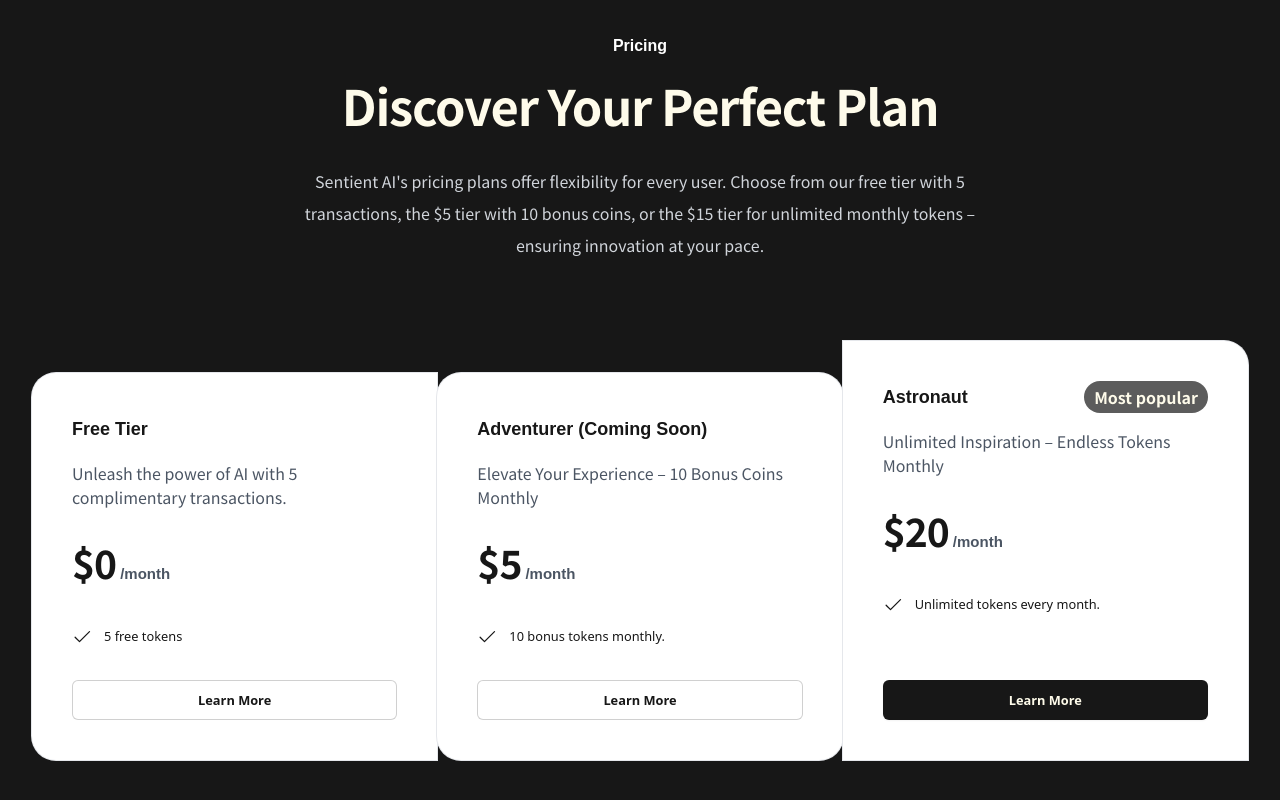
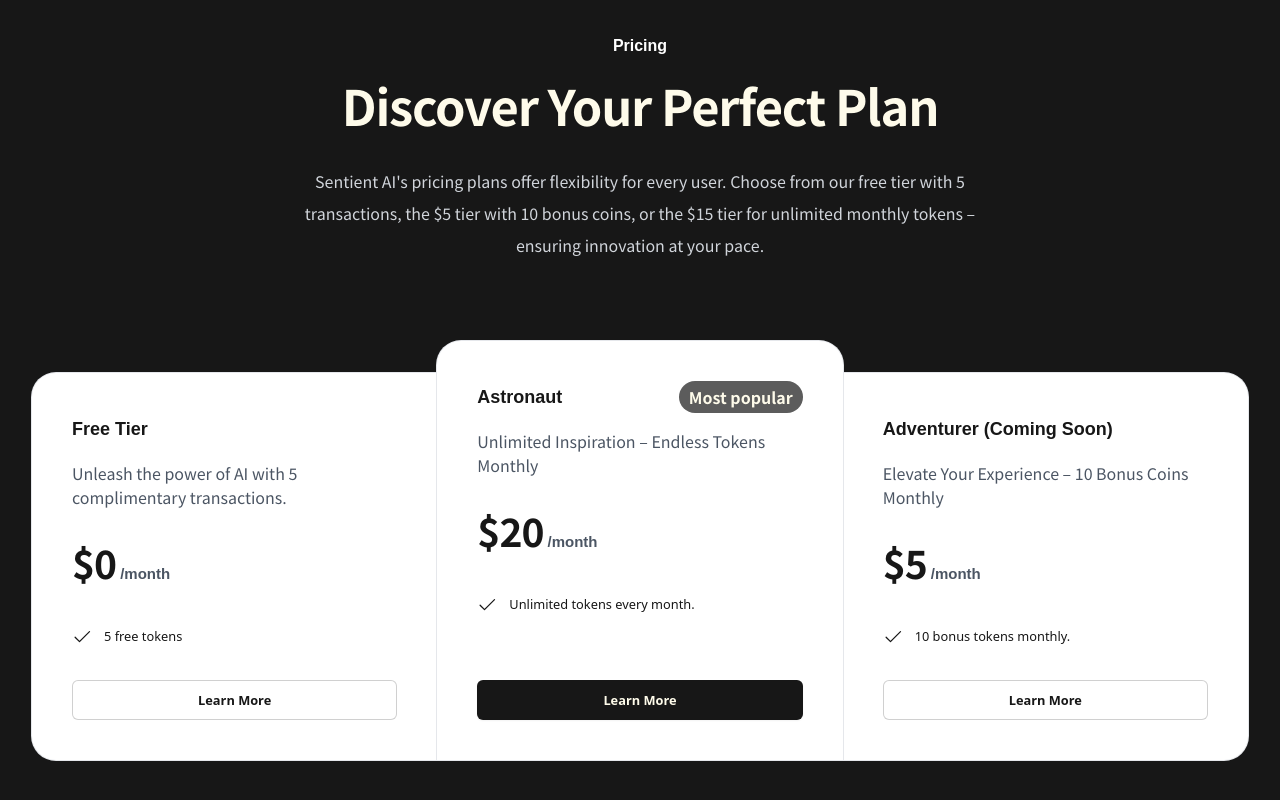
Before and after one commit to KalamaKiefer/SentientAI, a Next.js app: page / in a window 1280 px wide. Shown: the part 1704-2504 px from the top of the page. Built offline with nearby package versions, Linux system fonts and the light colour scheme; no server answers; a web font is replaced by a local one; what tailwindcss-animation-delay would draw is missing.

Commit message:
fix: featured pricing wrong order

```diff
--- a/components/PricingInfo.tsx
+++ b/components/PricingInfo.tsx
@@ -15,6 +15,15 @@
         mostPopular: false,
     },
     {
+        name: "Astronaut",
+        id: "tier-astronaut",
+        href: "/sign-up",
+        priceMonthly: "$20",
+        description: "Unlimited Inspiration – Endless Tokens Monthly",
+        features: ["Unlimited tokens every month."],
+        mostPopular: true,
+    },
+    {
         name: "Adventurer (Coming Soon)",
         id: "tier-adventurer",
         href: "/sign-up",
@@ -22,15 +31,6 @@
         description: "Elevate Your Experience – 10 Bonus Coins Monthly",
         features: ["10 bonus tokens monthly."],
         mostPopular: false,
-    },
-    {
-        name: "Astronaut",
-        id: "tier-astronaut",
-        href: "/sign-up",
-        priceMonthly: "$20",
-        description: "Unlimited Inspiration – Endless Tokens Monthly",
-        features: ["Unlimited tokens every month."],
-        mostPopular: true,
     },
 ];
 
```
